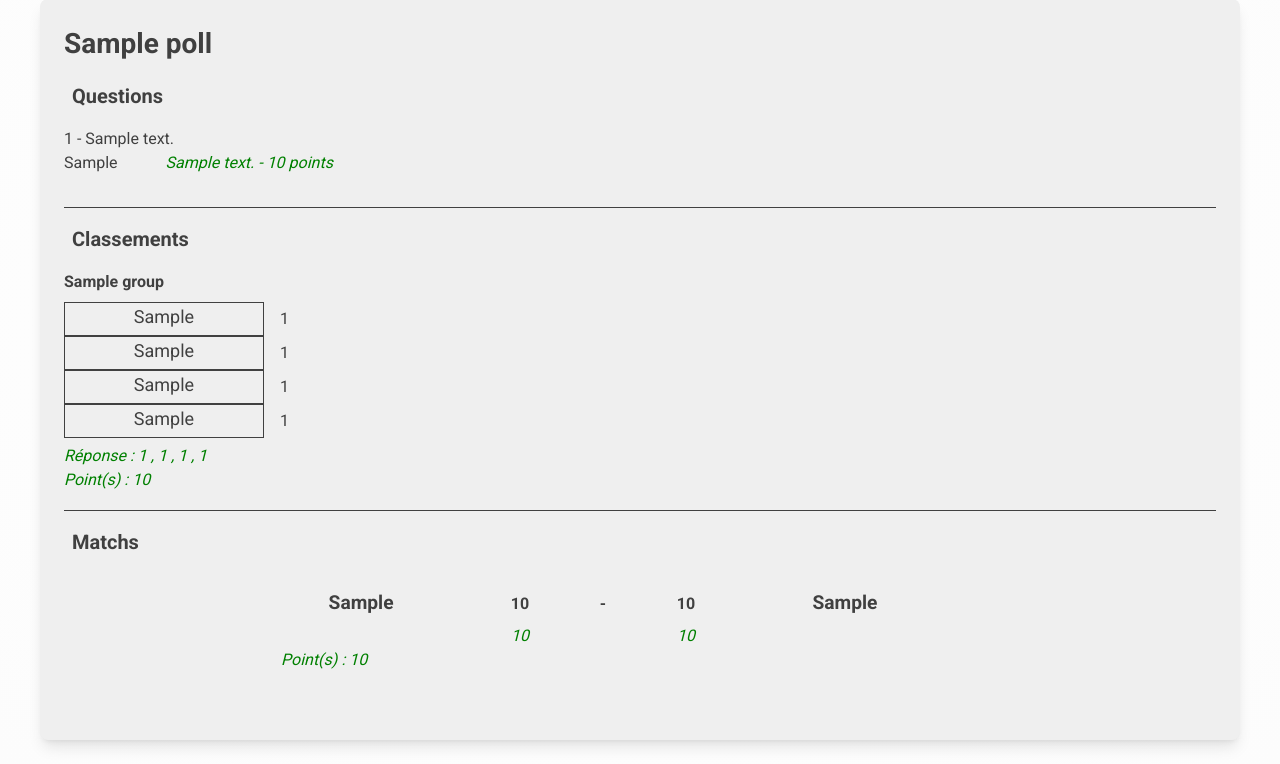
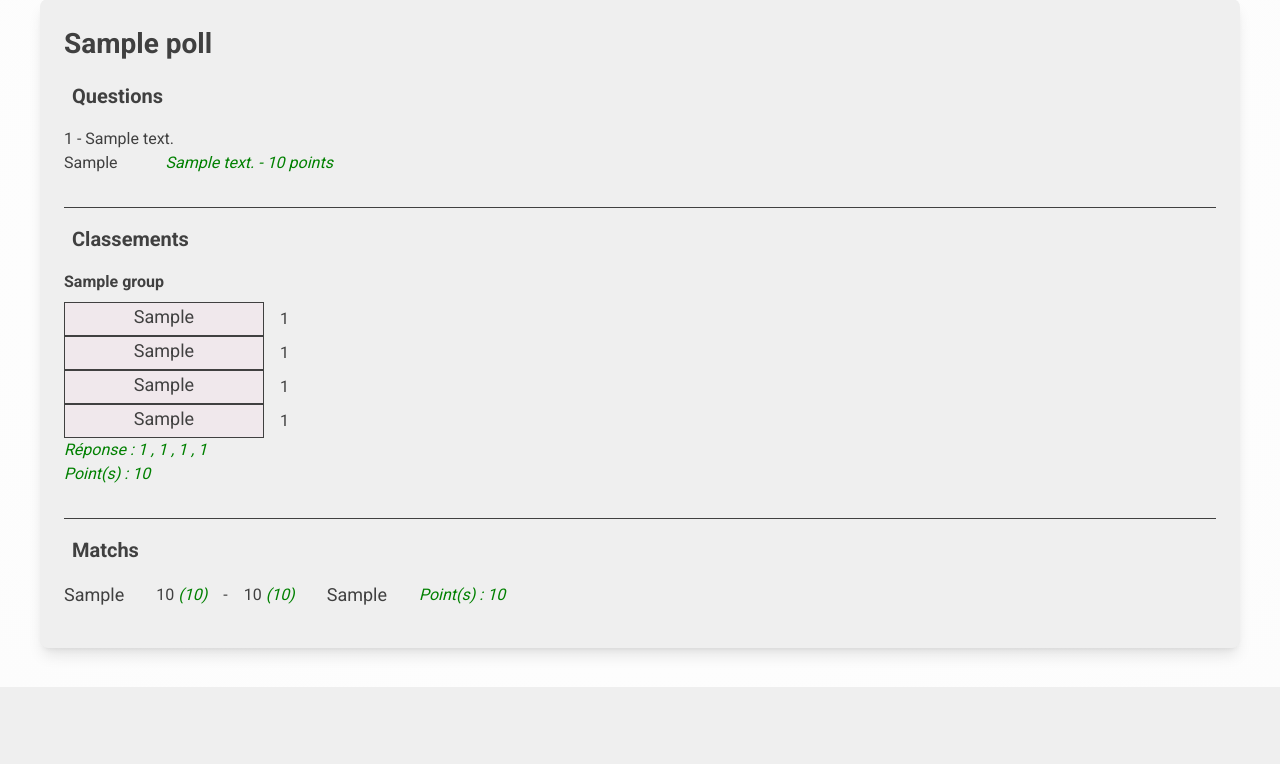
Before and after one commit to GodartVincent/CDM2022Prono, a Django app: page /poll/1/ in a window 1280 px wide. Shown: the part 113-877 px from the top of the page. After the commit the page ends 800 px from the top, so only its background shows below. Run offline with Django 4.2, Linux system fonts and the light colour scheme; a user stored in the database is signed in; tables that the repository leaves empty hold one stand-in row (values such as "Sample post"); parts of the project's set-up code (start-up, migrations or seed data) failed here and were passed over.

Commit message:
enhance style matches

```diff
--- a/prono/polls/static/polls/style.css
+++ b/prono/polls/static/polls/style.css
@@ -268,6 +268,7 @@ a {
   font-size: 1.125em;
   text-align: center;
   border: 1px solid var(--main-text-color);
+  background-color: var(--main-bg-color-100);
 }
 
 .group__form {
@@ -282,7 +283,7 @@ a {
   justify-content: center;
 }
 
-.groupResult {
+.group__result {
   display: inline-block;
   font-weight: normal;
   font-style: italic;
@@ -293,62 +294,44 @@ a {
 /* ==================================================== */
 /* ==================================================== */
 
-/* h2 {
-  margin-top: 15px;
-  margin-bottom: 15px;
-  margin-left: 22px;
-} */
+.matchs {
+  display: flex;
+  flex-direction: column;
+  gap: 1.5rem;
+}
 
 .match {
-  height: 95px;
-  font-weight: bold;
+  display: flex;
+  align-items: center;
+  gap: 2rem;
 }
 
-.result {
-  height: 40px;
-  padding-top: 0.4em;
-  font-weight: normal;
+.match__teams {
+  display: flex;
+  gap: 1rem;
+  align-items: center;
+}
+
+.match__team {
+  display: flex;
+  gap: 2rem;
+  align-items: center;
+}
+
+.match__team-name {
+  font-size: 1.125em;
+}
+
+.match__score-input {
+  max-width: 80px;
+}
+
+.match__result {
   font-style: italic;
   color: green;
 }
 
-.matchSquad1 {
-  display: inline-block;
-  width: 160px;
-  font-size: 1.2em;
-  text-align: center;
+.match__points {
+  font-style: italic;
+  color: green;
 }
-
-.opposing {
-  display: inline-block;
-  width: 8px;
-  text-align: center;
-}
-
-.matchSquad2 {
-  display: inline-block;
-  width: 160px;
-  font-size: 1.2em;
-  text-align: center;
-}
-
-.submitButton {
-  display: inline-block;
-  width: 110px;
-  text-align: center;
-}
-
-#choice {
-  border-block-color: #32a1ce;
-  font-style: italic;
-  writing-mode: horizontal-tb;
-  text-align: center;
-  border-width: 4px;
-  width: 130px;
-}
-
-.matchInput {
-  display: inline-block;
-  width: 150px;
-  text-align: center;
-}
--- a/prono/polls/templates/polls/detailPoll.html
+++ b/prono/polls/templates/polls/detailPoll.html
@@ -34,11 +34,9 @@
         <h2 class="poll__title-text">{{"Matchs"}}</h2>
       </div>
       <div class='matchs'>
-        <ul>
-          {% for match in matchs %}
-            {% include 'polls/pronosticMatch.html' %}
-          {% endfor %}
-        </ul>
+        {% for match in matchs %}
+          {% include 'polls/pronosticMatch.html' %}
+        {% endfor %}
       </div>
     </div>
 
--- a/prono/polls/templates/polls/pronosticGroup.html
+++ b/prono/polls/templates/polls/pronosticGroup.html
@@ -94,14 +94,19 @@
           </div>
         </form>
         <div class="group__submit">
-          <button type="submit" class="button">Valider</button>
+          <button type="submit" class="button">
+            {% if group.isfilled %}Mettre à jour
+            {% else %}
+              Valider
+            {% endif %}
+          </button>
         </div>
       </div>
     {% endif %}
   </div>
 
   {% if group.rank_1 >= 0 and group.rank_2 >= 0 and group.rank_3 >= 0 and group.rank_4 >= 0 %}
-    <div class="result">
+    <div class="group__result">
       {{"Réponse : " }}
       {{ group.rank_1 }}
       {{", " }}
--- a/prono/polls/templates/polls/pronosticMatch.html
+++ b/prono/polls/templates/polls/pronosticMatch.html
@@ -1,109 +1,76 @@
 <div class="match">
-  {% if match.isfilled %}
   {% if match.isPronoOver %}
-      <div class="matchSquad1">
+    <div class="match__teams">
+      <div class="match__team">
+        <div class="match__team-name">
           {{ match.squad_1 }}
         </div>
-      <div class="matchInput">
-        {{ match.prono_1 }}
+        <div class="match__score">
+          {% if match.isfilled %}{{ match.prono_1 }}
+          {% else %}
+            X
+          {% endif %}
+          {% if match.score_1 >= 0 %}
+            <span class="match__result">
+              ({{ match.score_1}})</span>
+          {% endif %}
+        </div>
       </div>
       <div class="opposing">
         {{" - " }}
       </div>
-      <div class="matchInput">
-        {{ match.prono_2 }}
+      <div class="match__team">
+        <div class="match__score">
+          {% if match.isfilled %}{{ match.prono_2 }}
+          {% else %}
+            X
+          {% endif %}
+          {% if match.score_2 >= 0 %}
+            <span class="match__result">
+              ({{ match.score_2}})</span>
+          {% endif %}
         </div>
-      <div class="matchSquad2">
+        <div class="match__team-name">
           {{ match.squad_2 }}
         </div>
-      <div class="submitButton"></div>
+      </div>
+    </div>
   {% else %}
     <form action="{% url 'polls:pronosticMatch' match.id %}" method="post">
       {% csrf_token %}
-        <div class="matchSquad1">
+      <div class="match__teams">
+        <div class="match__team">
+          <div class="match__team-name">
             {{ match.squad_1 }}
           </div>
-        <div class="matchInput">
-          <input type="number" name="score" id="choice" value="{{ match.prono_1 }}" required="required"/>
+          <div class="match__input">
+            <input type="number" name="score" id="choice" value="{{ match.prono_1 }}" class="match__score-input" required="required"/>
+          </div>
         </div>
         <div class="opposing">
           {{" - " }}
         </div>
-        <div class="matchInput">
-          <input type="number" name="score" id="choice" value="{{ match.prono_2 }}" required="required"/>
+        <div class="match__team">
+          <div class="match__input">
+            <input type="number" name="score" id="choice" value="{{ match.prono_2 }}" class="match__score-input" required="required"/>
           </div>
-        <div class="matchSquad2">
+          <div class="match__team-name">
             {{ match.squad_2 }}
           </div>
-        <div class="submitButton">
-          <input type="submit" value="Mettre à jour"/>
+        </div <div class="submitbutton">
+        <button type="submit" class="button">
+          {% if match.isfilled %}Mettre à jour
+          {% else %}
+            Valider
+          {% endif %}
+        </button>
       </div>
     </form>
   {% endif %}
-  {% elif match.isPronoOver %}
-    <div class="matchSquad1">
-      {{ match.squad_1 }}
-    </div>
-    <div class="matchInput">
-      {{" X " }}
-    </div>
-    <div class="opposing">
-      {{" - " }}
-    </div>
-    <div class="matchInput">
-      {{" X " }}
-    </div>
-    <div class="matchSquad2">
-      {{ match.squad_2 }}
-    </div>
-    <div class="submitButton"></div>
-
-  {% else %}
-    <form action="{% url 'polls:pronosticMatch' match.id %}" method="post">
-      {% csrf_token %}
-      <div class="matchSquad1">
-        {{ match.squad_1 }}
-      </div>
-      <div class="matchInput">
-        <input type="number" name="score" id="choice" required="required"/>
-      </div>
-      <div class="opposing">
-        {{" - " }}
-      </div>
-      <div class="matchInput">
-        <input type="number" name="score" id="choice" required="required"/>
-      </div>
-      <div class="matchSquad2">
-        {{ match.squad_2 }}
-      </div>
-      <div class="submitButton">
-        <input type="submit" value="Valider"/>
-      </div>
-    </form>
-  {% endif %}
-
   {% if match.score_1 >= 0 and match.score_2 >= 0 %}
-    <div class="result">
-      <div class="matchSquad1"></div>
-      <div class="matchInput">
-        {{ match.score_1 }}
-      </div>
-      <div class="opposing">
-        {{" " }}
-      </div>
-      <div class="matchInput">
-        {{ match.score_2 }}
-      </div>
-      {% if not match.isfilled %}
-        <div class="matchSquad1"></div>
-        <div class="submitButton"></div>
-      {% else %}
-        <div class="points">
+    <div class="match__points">
       {{ "Point(s) : "}}
       {{ match.points }}
-        </div>
-        <div class="submitButton"></div>
-      {% endif %}
     </div>
   {% endif %}
 
```
Lines whose indentation alone changed are shown as unchanged.
